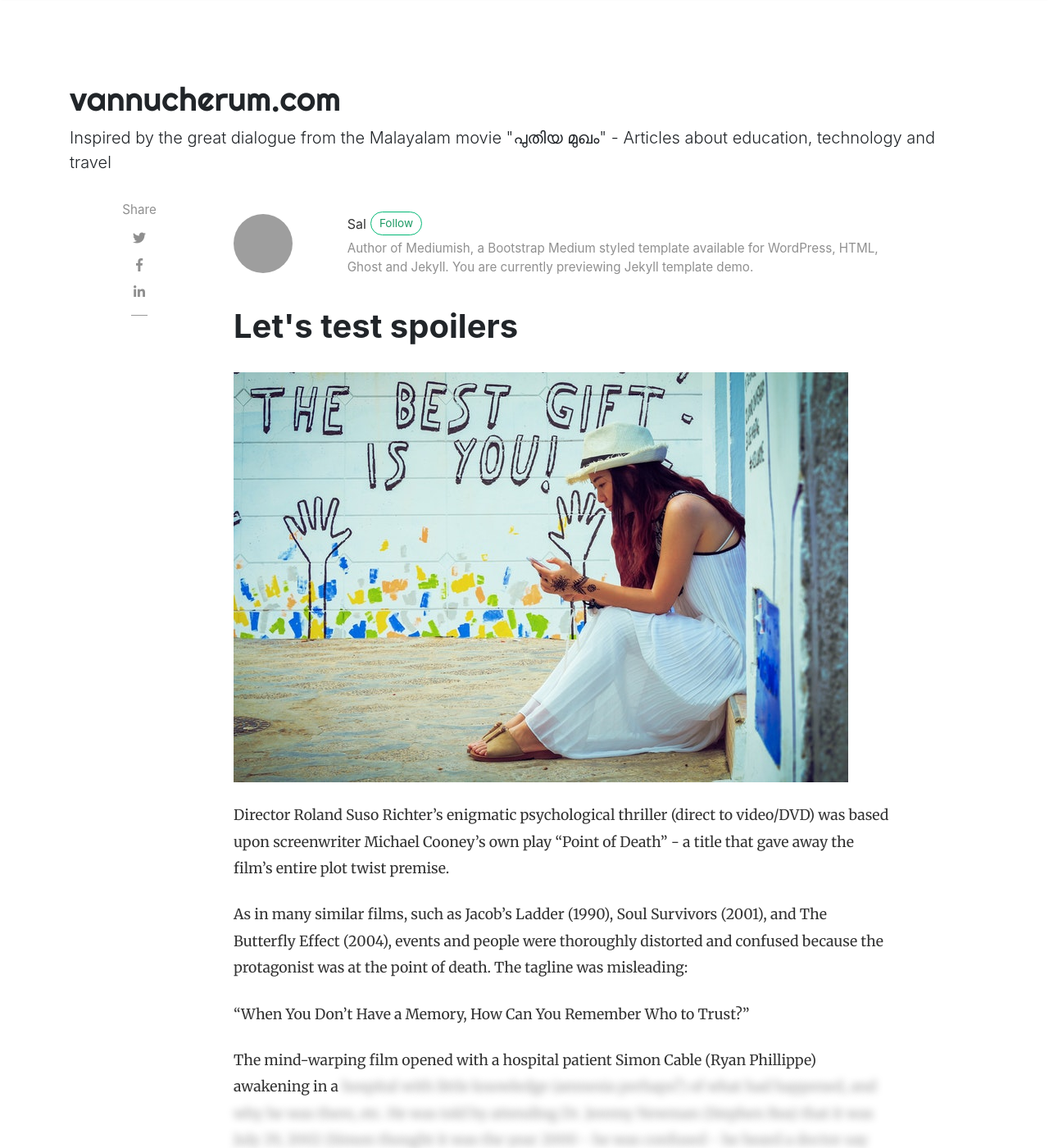
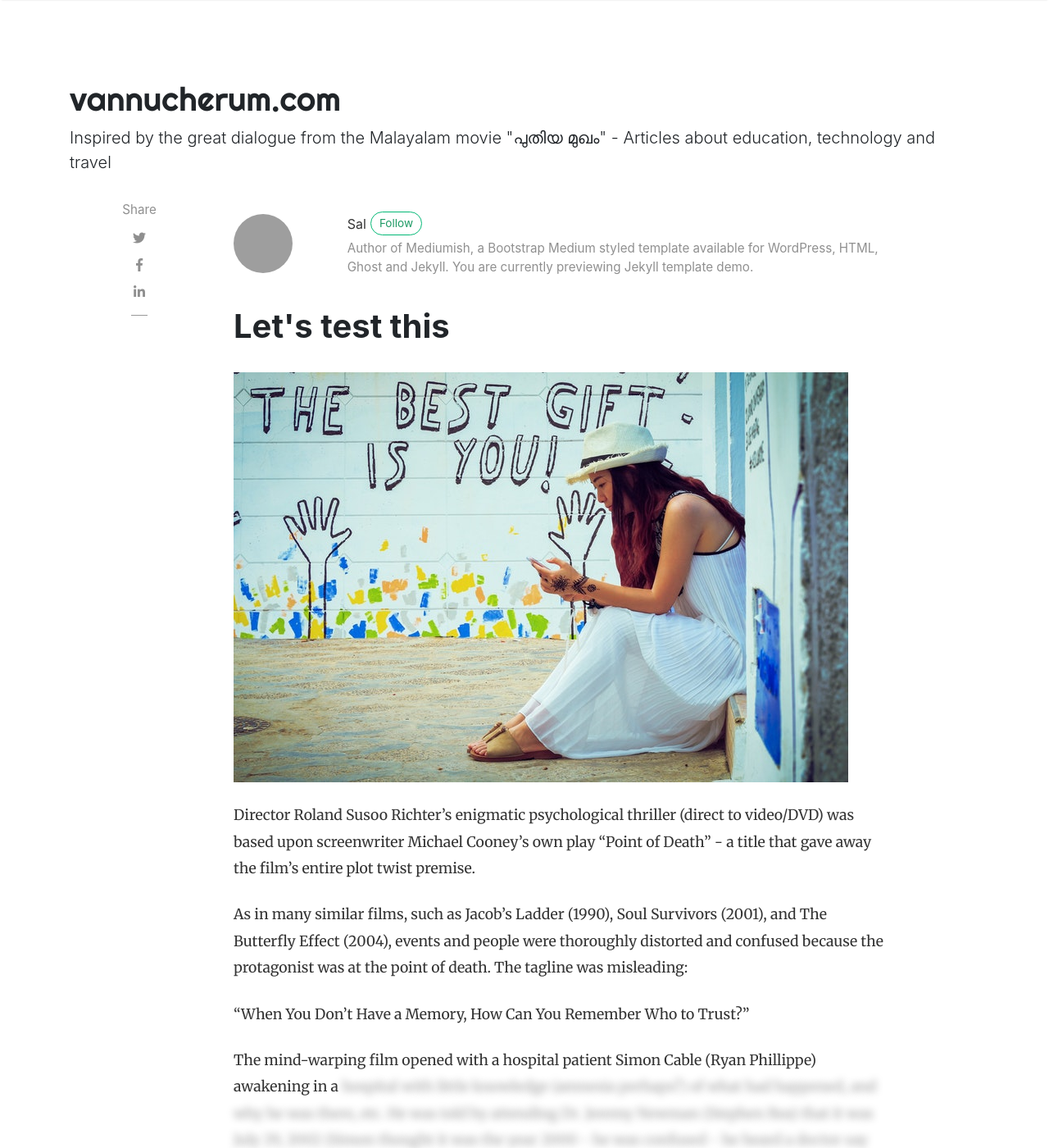
Before and after one commit to vishnu-gp/vannucherum.com, a Jekyll site: the page built from _posts/2018-01-11-quick-start-guide.md, in a window 1280 px wide and 1400 px high. Shown: the whole window at 82% size. Built offline with Jekyll 4.4.1, drawn with Linux system fonts in a browser that asks for light colours; nearby versions of some CDN libraries; comment, search, counter and statistics services are not loaded; grey boxes are pictures that could not be loaded.

Commit message:
Added changes for deploy test

```diff
--- a/_posts/2018-01-11-quick-start-guide.md
+++ b/_posts/2018-01-11-quick-start-guide.md
@@ -1,6 +1,6 @@
 ---
 layout: post
-title:  "Let's test spoilers"
+title:  "Let's test this"
 author: sal
 categories: [ Jekyll, tutorial ]
 image: assets/images/12.jpg
@@ -8,7 +8,7 @@
 hidden: true
 ---
 
-Director Roland Suso Richter's enigmatic psychological thriller (direct to video/DVD) was based upon screenwriter Michael Cooney's own play "Point of Death" - a title that gave away the film's entire plot twist premise.
+Director Roland Susoo Richter's enigmatic psychological thriller (direct to video/DVD) was based upon screenwriter Michael Cooney's own play "Point of Death" - a title that gave away the film's entire plot twist premise.
 
 As in many similar films, such as Jacob's Ladder (1990), Soul Survivors (2001), and The Butterfly Effect (2004), events and people were thoroughly distorted and confused because the protagonist was at the point of death. The tagline was misleading:
 
```
